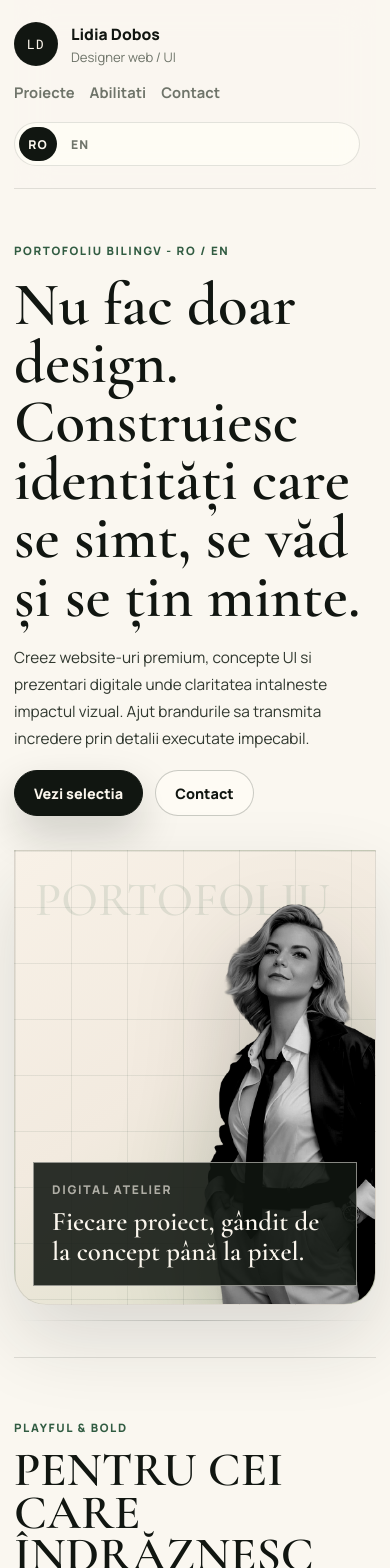
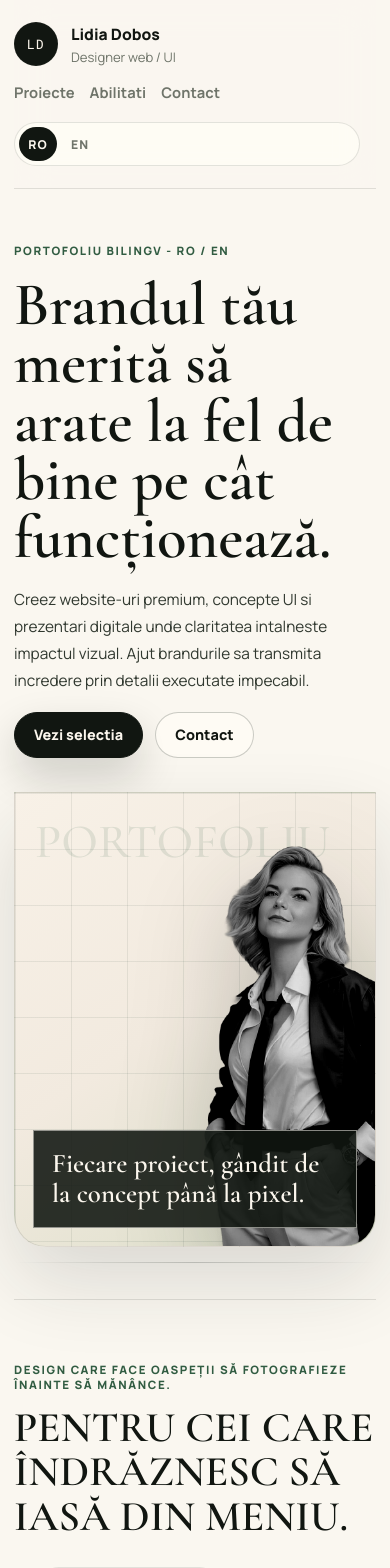
Before and after one commit to lidiadobos03-byte/My-portfolio, a React (Vite) app: page / in a window 390 px wide. Shown: the top 1568 px of the page. Built offline with nearby package versions, Linux system fonts and the light colour scheme.

Commit message:
Update hero and intro copy

```diff
--- a/src/App.css
+++ b/src/App.css
@@ -351,6 +351,10 @@
   border-bottom: 1px solid var(--line);
 }
 
+.intro-strip > div:first-child {
+  grid-column: 1 / -1;
+}
+
 .intro-strip h2,
 .section-header h2,
 .contact-copy h2 {
@@ -359,9 +363,19 @@
   line-height: 0.88;
 }
 
+.intro-strip h2 {
+  max-width: 100%;
+  font-size: clamp(2.45rem, 3.15vw, 3.05rem);
+  line-height: 1.05;
+  white-space: nowrap;
+}
+
 .intro-copy {
+  grid-column: 1 / -1;
   display: grid;
+  grid-template-columns: minmax(0, 1fr) auto;
   gap: 24px;
+  align-items: start;
 }
 
 .intro-copy ul,
@@ -755,6 +769,11 @@
     font-size: 4rem;
   }
 
+  .intro-strip h2 {
+    font-size: 3.45rem;
+    white-space: normal;
+  }
+
   .contact-copy h2 {
     font-size: 3.35rem;
   }
@@ -836,6 +855,10 @@
     font-size: 3rem;
   }
 
+  .intro-strip h2 {
+    font-size: 2.65rem;
+  }
+
   .contact-copy h2 {
     font-size: 2.45rem;
   }
--- a/src/App.jsx
+++ b/src/App.jsx
@@ -31,24 +31,22 @@ const content = {
     },
     hero: {
       eyebrow: 'Portofoliu bilingv - RO / EN',
-      title:
-        'Nu fac doar design. Construiesc identități care se simt, se văd și se țin minte.',
+      title: 'Brandul tău merită să arate la fel de bine pe cât funcționează.',
       text:
         'Creez website-uri premium, concepte UI si prezentari digitale unde claritatea intalneste impactul vizual. Ajut brandurile sa transmita incredere prin detalii executate impecabil.',
       primary: 'Vezi selectia',
       secondary: 'Contact',
       signature: 'Design web, UI si implementare front-end',
       wordmark: 'PORTOFOLIU',
-      stageTitle: 'Digital atelier',
+      stageTitle: '',
       stageText: 'Fiecare proiect, gândit de la concept până la pixel.',
       statOne: '04 proiecte',
       statTwo: 'RO / EN',
       statThree: 'Remote',
     },
     intro: {
-      eyebrow: 'Playful & bold',
-      title:
-        'PENTRU CEI CARE ÎNDRĂZNESC SĂ IASĂ DIN MENIU. Design care face oaspeții să fotografieze înainte să mănânce.',
+      eyebrow: 'Design care face oaspeții să fotografieze înainte să mănânce.',
+      title: 'PENTRU CEI CARE ÎNDRĂZNESC SĂ IASĂ DIN MENIU.',
       text:
         'Prima impresie trebuie sa inspire lux si confort vizual. De aceea, pun accent pe compozitii ample, tipografie rafinata si interactiuni subtile, adaptate brandurilor premium.',
       points: ['E-commerce premium', 'Landing pages memorabile', 'Identitate vizuala in browser'],
@@ -162,15 +160,15 @@ const content = {
       secondary: 'Contact',
       signature: 'Web design, UI and front-end implementation',
       wordmark: 'PORTFOLIO',
-      stageTitle: 'Digital atelier',
+      stageTitle: '',
       stageText: 'A portfolio designed as a premium exhibition, not a project list.',
       statOne: '04 projects',
       statTwo: 'RO / EN',
       statThree: 'Remote',
     },
     intro: {
-      eyebrow: 'For Aplux and premium brands',
-      title: 'Design that communicates quality before the first click.',
+      eyebrow: 'Design that makes guests take photos before they eat.',
+      title: 'FOR THOSE WHO DARE TO STEP OFF THE MENU.',
       text:
         'The first impression should inspire luxury and visual comfort. That is why I focus on generous compositions, refined typography and subtle interactions adapted to premium brands.',
       points: ['Premium e-commerce', 'Memorable landing pages', 'Brand identity in browser'],
@@ -392,7 +390,7 @@ function App() {
               alt="Lidia Dobos portrait cutout"
             />
             <div className="hero-frame">
-              <p>{t.hero.stageTitle}</p>
+              {t.hero.stageTitle ? <p>{t.hero.stageTitle}</p> : null}
               <strong>{t.hero.stageText}</strong>
             </div>
             <div className="hero-stats" aria-label={t.hero.signature}>
```
